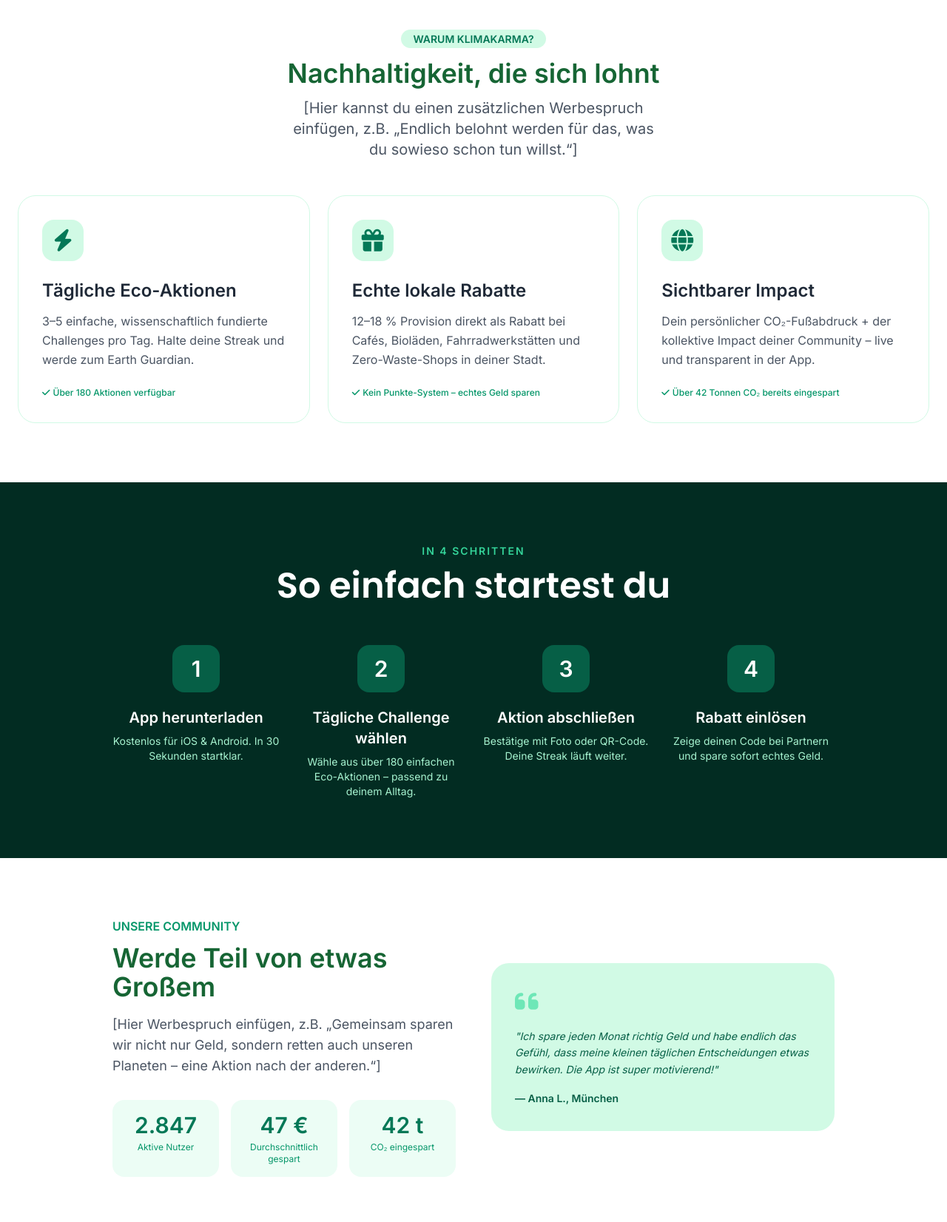
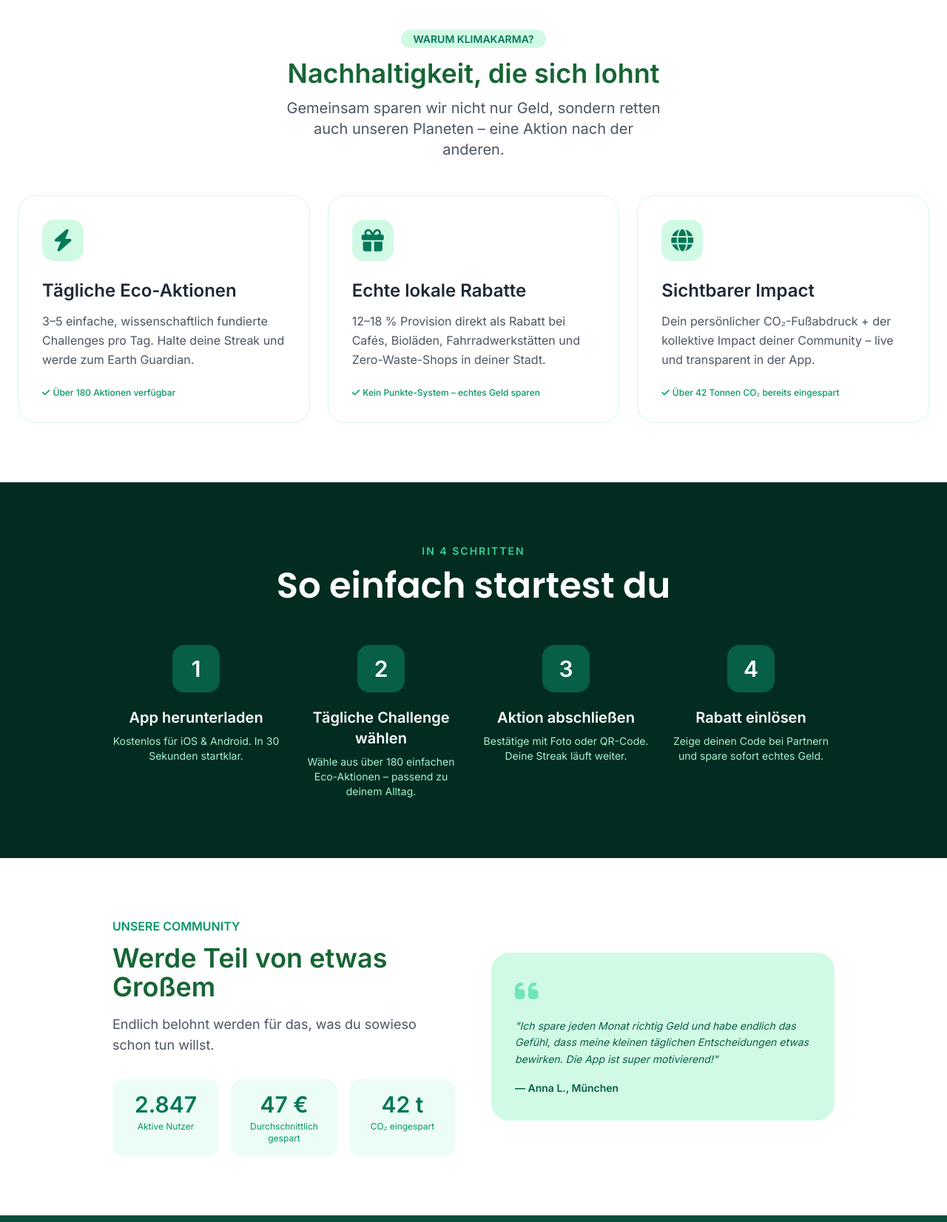
Before and after one commit to LeafVentures/landing, a plain HTML site: page desktop.html in a window 1280 px wide. Shown: the part 840-2492 px from the top of the page at 74% size. Drawn offline with nearby package versions, Linux system fonts and the light colour scheme.

Commit message:
Werbesprüche Landingpage eingefügt für desktop

```diff
--- a/desktop.html
+++ b/desktop.html
@@ -149,7 +149,7 @@
         <div class="text-center mb-12">
             <span class="px-4 py-1 bg-emerald-100 text-emerald-700 text-sm font-semibold rounded-3xl">WARUM KLIMAKARMA?</span>
             <h2 class="section-header mt-4">Nachhaltigkeit, die sich lohnt</h2>
-            <p class="mt-3 text-xl text-gray-600 max-w-lg mx-auto">[Hier kannst du einen zusätzlichen Werbespruch einfügen, z.B. „Endlich belohnt werden für das, was du sowieso schon tun willst.“]</p>
+            <p class="mt-3 text-xl text-gray-600 max-w-lg mx-auto">Gemeinsam sparen wir nicht nur Geld, sondern retten auch unseren Planeten – eine Aktion nach der anderen.</p>
         </div>
 
         <div class="grid md:grid-cols-3 gap-6">
@@ -238,7 +238,7 @@
             <div>
                 <span class="text-emerald-600 font-semibold">UNSERE COMMUNITY</span>
                 <h2 class="section-header mt-3">Werde Teil von etwas Großem</h2>
-                <p class="mt-4 text-lg text-gray-600">[Hier Werbespruch einfügen, z.B. „Gemeinsam sparen wir nicht nur Geld, sondern retten auch unseren Planeten – eine Aktion nach der anderen.“]</p>
+                <p class="mt-4 text-lg text-gray-600">Endlich belohnt werden für das, was du sowieso schon tun willst.</p>
 
                 <div class="mt-8 grid grid-cols-3 gap-4">
                     <div class="text-center p-4 bg-emerald-50 rounded-2xl">
```
